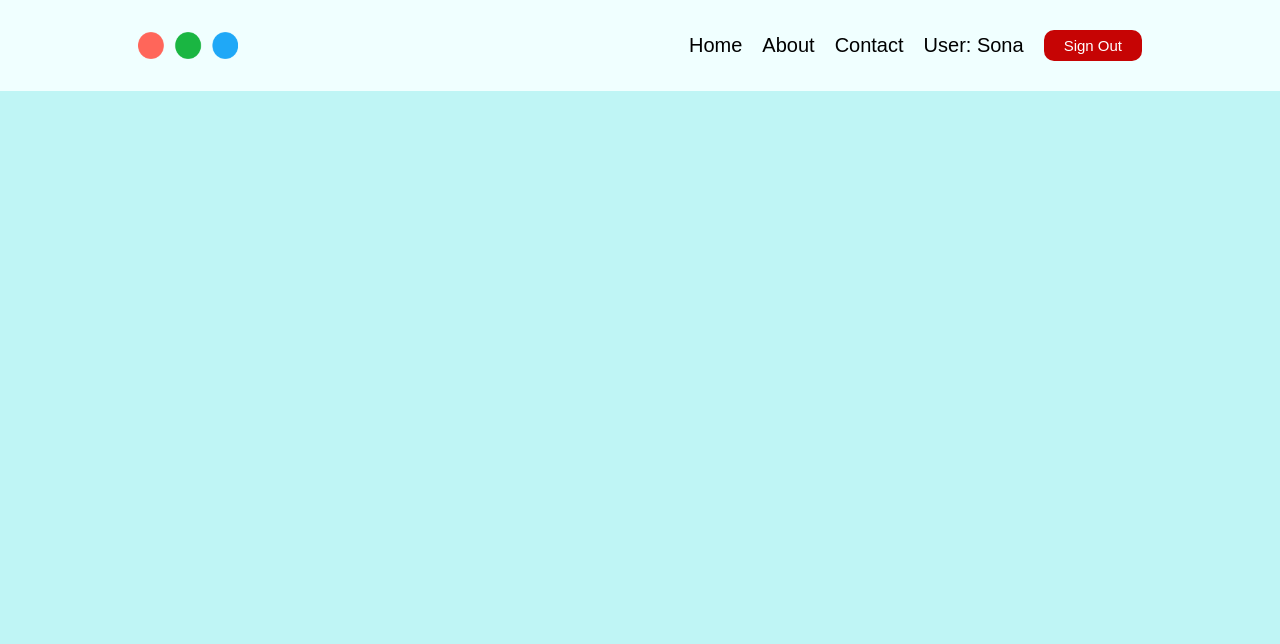
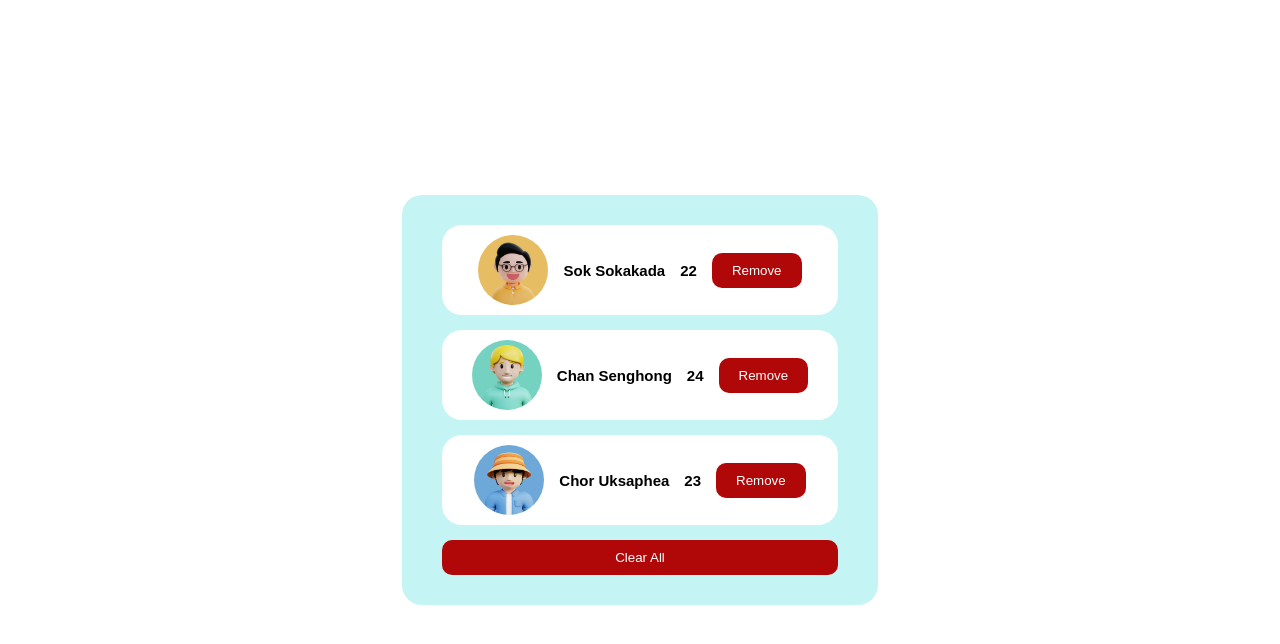
Before and after one commit to S1MSONA/reanmore.com, a React (Vite) app: page / in a window 1280 px wide. Shown: the top 644 px of the page. Built offline with nearby package versions, Linux system fonts and the light colour scheme.

Commit message:
reanmore updated 15-09-23

```diff
--- a/src/App.jsx
+++ b/src/App.jsx
@@ -16,6 +16,8 @@ import RefCounter from "./components/useRef/RehWithCount/RefCounter";
 import Toggle from "./components/CustomHook/useToggle/Toggle";
 import UseFetchData from "./components/CustomHook/useFetchData/UseFetchData";
 import Navbar from "./components/useContext/Navigation/Navbar";
+import CustomNavbar from "./components/CustomHook/useNavBarContext/CustomNavBar";
+import RemoveUser from "./components/useReducer/RemoveUser/RemoveUser";
 
 const App = () => {
   return (
@@ -36,7 +38,9 @@ const App = () => {
       {/* <RefCounter /> */}
       {/* <Toggle /> */}
       {/* <UseFetchData /> */}
-      <Navbar />
+      {/* <Navbar /> */}
+      {/* <CustomNavbar /> */}
+      <RemoveUser />
     </>
   );
 };
--- /dev/null
+++ b/src/Context.jsx
@@ -0,0 +1,16 @@
+import { createContext, useState, useContext } from "react";
+const GlobalContext = createContext();
+export const useGlobalContext = () => useContext(GlobalContext);
+const Context = ({ children }) => {
+  const [user, setUser] = useState({ name: "Sona" });
+  function signout() {
+    setUser(null);
+  }
+  return (
+    <GlobalContext.Provider value={{ user, signout }}>
+      {children}
+    </GlobalContext.Provider>
+  );
+};
+
+export default Context;
--- /dev/null
+++ b/src/components/CustomHook/useNavBarContext/CustomNavBar.jsx
@@ -0,0 +1,13 @@
+import NavLink from "./CustomNavLink";
+import logo from "../../../assets/img/logo-color.webp";
+
+const CustomNavbar = () => {
+  return (
+    <nav className="navigation container-width">
+      <img src={logo} alt="reanmore logo" />
+      <NavLink />
+    </nav>
+  );
+};
+
+export default CustomNavbar;
--- /dev/null
+++ b/src/components/CustomHook/useNavBarContext/CustomNavLink.jsx
@@ -0,0 +1,13 @@
+import User from "./CustomUser";
+const NavLink = () => {
+  return (
+    <ul>
+      <li>Home</li>
+      <li>About</li>
+      <li>Contact</li>
+      <User />
+    </ul>
+  );
+};
+
+export default NavLink;
--- /dev/null
+++ b/src/components/CustomHook/useNavBarContext/CustomUser.jsx
@@ -0,0 +1,19 @@
+import { useGlobalContext } from "../../../Context";
+
+const User = () => {
+  const { user, signout } = useGlobalContext();
+  return (
+    <div className="user-container">
+      {user ? (
+        <>
+          <span>User: {user?.name}</span>
+          <button onClick={signout}>Sign Out</button>
+        </>
+      ) : (
+        <button style={{ backgroundColor: "dodgerblue" }}>Sign In</button>
+      )}
+    </div>
+  );
+};
+
+export default User;
--- /dev/null
+++ b/src/components/useReducer/RemoveUser/Data.js
@@ -0,0 +1,26 @@
+import p1 from "../../../assets/img/p1.jpg";
+import p2 from "../../../assets/img/p2.jpg";
+import p3 from "../../../assets/img/p3.jpg";
+
+const PeopleList = [
+  {
+    id: 1,
+    name: "Sok Sokakada",
+    age: 22,
+    imgSrc: p1,
+  },
+  {
+    id: 2,
+    name: "Chan Senghong",
+    age: 24,
+    imgSrc: p2,
+  },
+  {
+    id: 3,
+    name: "Chor Uksaphea",
+    age: 23,
+    imgSrc: p3,
+  },
+];
+
+export default PeopleList;
--- /dev/null
+++ b/src/components/useReducer/RemoveUser/RemoveUser.jsx
@@ -0,0 +1,42 @@
+import React, { useState } from "react";
+import PeopleList from "./Data";
+
+const RemoveUser = () => {
+  const [user, setUser] = useState(PeopleList);
+  const handleClear = () => {
+    setUser([]);
+  };
+
+  const handleRemove = (id) => {
+    const filterPeople = user.filter((u) => u.id !== id);
+    setUser(filterPeople);
+  };
+  const handleReset = () => {
+    setUser(PeopleList);
+  };
+  return (
+    <div className="container">
+      {user.map(({ id, imgSrc, name, age }) => (
+        <article className="card" key={id}>
+          <img src={imgSrc} alt="profile" />
+          <h2>{name}</h2>
+          <h2>{age}</h2>
+          <button className="btn btn-danger" onClick={() => handleRemove(id)}>
+            Remove
+          </button>
+        </article>
+      ))}
+      {user.length === 0 ? (
+        <button className="btn btn-primary" onClick={handleReset}>
+          Reset All
+        </button>
+      ) : (
+        <button className="btn btn-danger" onClick={handleClear}>
+          Clear All
+        </button>
+      )}
+    </div>
+  );
+};
+
+export default RemoveUser;
--- a/src/index.css
+++ b/src/index.css
@@ -1,7 +1,7 @@
 :root {
   font-family: sans-serif;
   font-size: 62.5%;
-  background-color: rgb(191, 245, 245);
+  background-color: inherit;
 }
 * {
   margin: 0;
@@ -9,8 +9,11 @@
   box-sizing: border-box;
 }
 body {
-  background-color: azure;
   padding: 0 2rem;
+  height: 100vh;
+  display: flex;
+  justify-content: center;
+  align-items: center;
 }
 li,
 span,
@@ -26,43 +29,54 @@ a {
   text-decoration: none;
   color: inherit;
 }
-.container-width {
-  max-width: 1024px;
-  margin: 0 auto;
+.btn-danger {
+  background-color: rgb(176, 8, 8);
+  color: #fff;
 }
-.navigation {
+
+/* container */
+.container {
   display: flex;
-  justify-content: space-between;
+  flex-direction: column;
+  justify-content: center;
+  background-color: rgb(197, 244, 244);
+  padding: 3rem 4rem;
+  border-radius: 2rem;
+  gap: 1.5rem;
 }
-ul {
-  list-style-type: none;
+.card {
   display: flex;
   align-items: center;
-  gap: 2rem;
+  justify-content: center;
+  gap: 1.5rem;
+  transition: all 0.2s ease;
+  background-color: #fff;
+  padding: 1rem 3rem;
+  border-radius: 2rem;
 }
-.navigation {
-  padding: 3rem 1rem;
+.card:hover {
+  transform: scale(1.1);
+}
+.card > img {
+  width: 70px;
+  border-radius: 50%;
+}
+.btn {
+  padding: 1rem 2rem;
+  border: none;
+  border-radius: 1rem;
+  transition: all 0.2s ease;
 }
 
-img {
-  width: 100px;
+.btn-danger:hover {
+  background-color: red;
+  transform: scale(1.1);
 }
-
-.user-container {
-  display: flex;
-  justify-content: center;
-  align-items: center;
-  gap: 2rem;
+.btn-primary {
+  background-color: rgb(9, 98, 188);
+  color: #fff;
 }
-.user-container > button {
-  padding: 0.7rem 2rem;
-  border: none;
-  border-radius: 1rem;
-  background-color: rgb(198, 4, 4);
-  color: #fff;
-  font-size: 1.5rem;
-  transition: all 0.2s ease;
+.btn-primary:hover {
+  background-color: #1e90ff;
+  transform: scale(1.1);
 }
-.user-container > button:hover {
-  background-color: red;
-}
--- a/src/main.jsx
+++ b/src/main.jsx
@@ -2,9 +2,12 @@ import ReactDOM from "react-dom/client";
 import React from "react";
 import App from "./App";
 import "./index.css";
+import Context from "./Context";
 
 ReactDOM.createRoot(document.getElementById("root")).render(
   <React.StrictMode>
-    <App />
+    <Context>
+      <App />
+    </Context>
   </React.StrictMode>
 );
```
Also changed, not shown: src/indexCss.txt.
